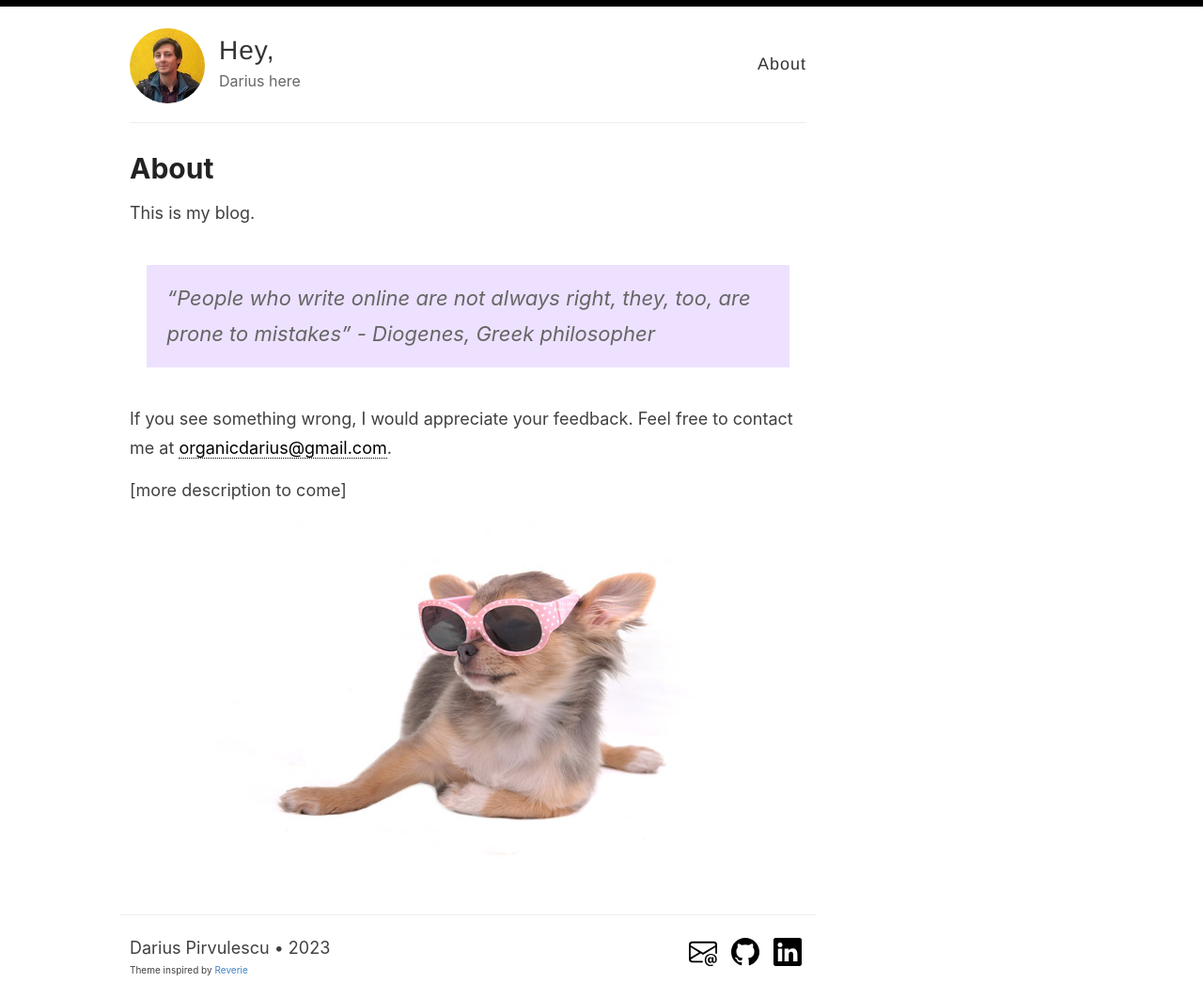
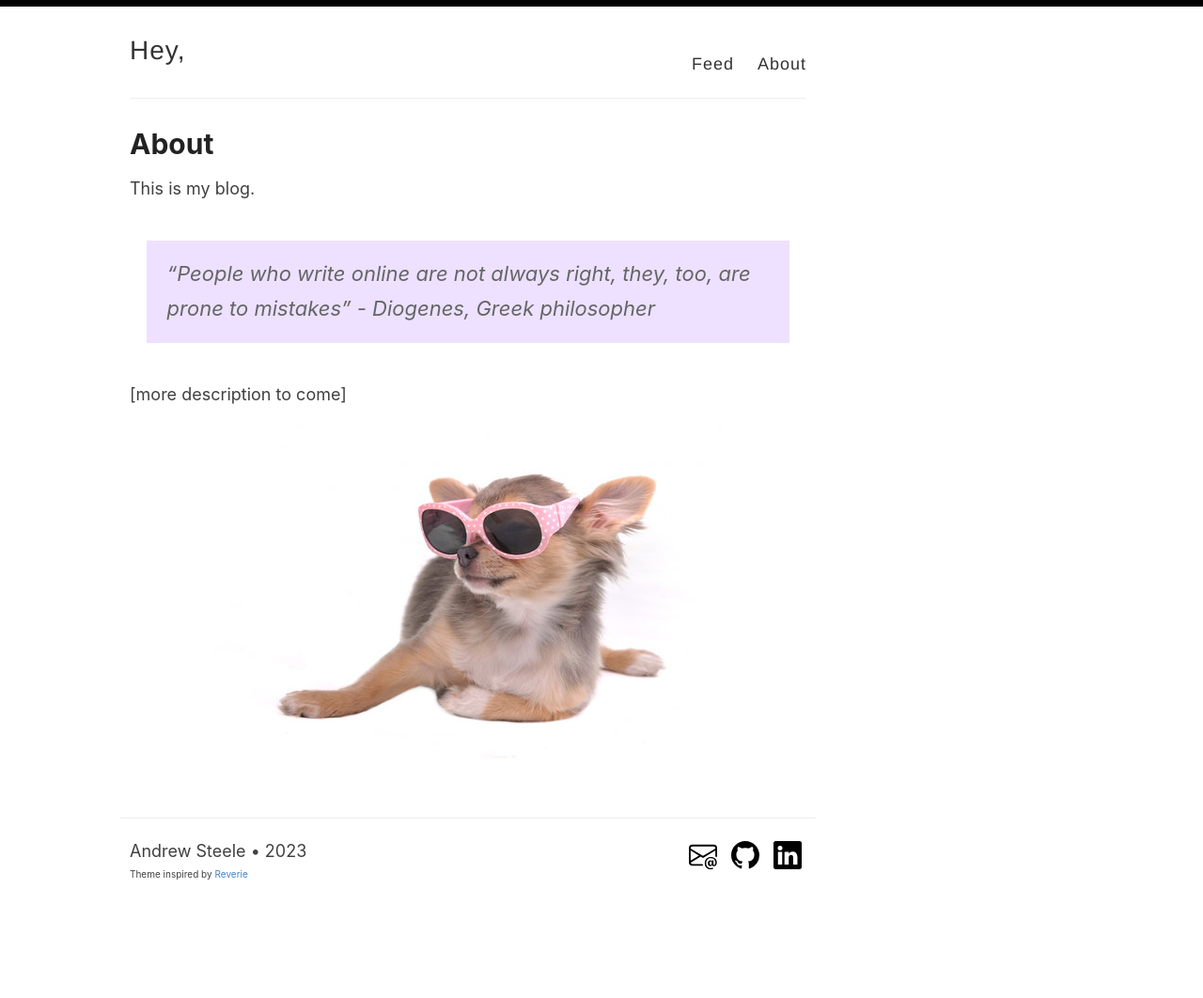
Before and after one commit to dogozone/blog, a Jekyll site: the page built from _pages/about.md, in a window 1280 px wide. Shown: the whole page at 94% size. Built offline with Jekyll 4.4.1, drawn with Linux system fonts in a browser that asks for light colours; after the commit the page ends 959 px from its top, so only the background shows below that.

Commit message:
Update site

```diff
--- a/_config.yml
+++ b/_config.yml
@@ -3,18 +3,18 @@ name: Hey,
 author: Darius
 
 # Short bio or description (displayed in the header)
-description: Darius here
+description:
 
 # Includes an icon in the footer for each username you enter
 footer-links:
-  email: organicdarius@gmail.com
-  github: panacotar
-  linkedin: darius-pirvulescu
+  email: andrew@gmail.com
+  github: andrew
+  linkedin: andrew
 
 # Your website URL
 # Used for Sitemap.xml and your RSS feed
-url: http://panacotar.github.io/blog
-enforce_ssl: http://panacotar.github.io/blog
+url: http://dogozone.github.io/blog
+enforce_ssl: http://dogozone.github.io/blog
 
 # If you're hosting your site at a Project repository on GitHub pages
 # (http://yourusername.github.io/repository-name)
--- a/_layouts/default.html
+++ b/_layouts/default.html
@@ -19,16 +19,19 @@
       <div class="wrapper-masthead">
         <div class="container">
           <header class="masthead clearfix">
-            <a href="{{ site.baseurl }}/" class="site-avatar">
-              <img src="{{ site.baseurl }}/assets/images/me.jpeg" alt="{{ site.title }}" />
+            <!-- <a href="{{ site.baseurl }}/" class="site-avatar">
+              <img src="{{ site.baseurl }}/assets/images/avatar-dog.jpg" alt="{{ site.title }}" />
+            </a> -->
+
+            <a href="{{ site.baseurl }}/" class="site-info">
+              <h1 class="site-name">
+                {{ site.name }}
+              </h1>
+              <!-- <p class="site-description">{{ site.description }}</p>  -->
             </a>
 
-            <div class="site-info">
-              <h1 class="site-name"><a href="{{ site.baseurl }}/">{{ site.name }}</a></h1>
-              <p class="site-description">{{ site.description }}</p>
-            </div>
-
             <nav>
+              <a href="{{ site.baseurl }}/feed.xml">Feed</a>
               <a href="{{ site.baseurl }}/about">About</a>
             </nav>
           </header>
@@ -45,7 +48,7 @@
         <div class="container">
           <footer class="footer">
             <div>
-              Darius Pirvulescu &#x2022; 2023
+              Andrew Steele &#x2022; 2023
               <span class="attribution">
                 Theme inspired by
                 <a href="https://github.com/amitmerchant1990/reverie" target="_blank">Reverie</a>
--- a/_pages/about.md
+++ b/_pages/about.md
@@ -8,8 +8,6 @@ This is my blog.
 
 > "People who write online are not always right, they, too, are prone to mistakes" - Diogenes, Greek philosopher
 
-If you see something wrong, I would appreciate your feedback. Feel free to contact me at <span class="text-link">organicdarius@gmail.com</span>.
-
 [more description to come]
 
 ![image]({{ site.baseurl }}/assets/images/fly-dog.jpg)
```
